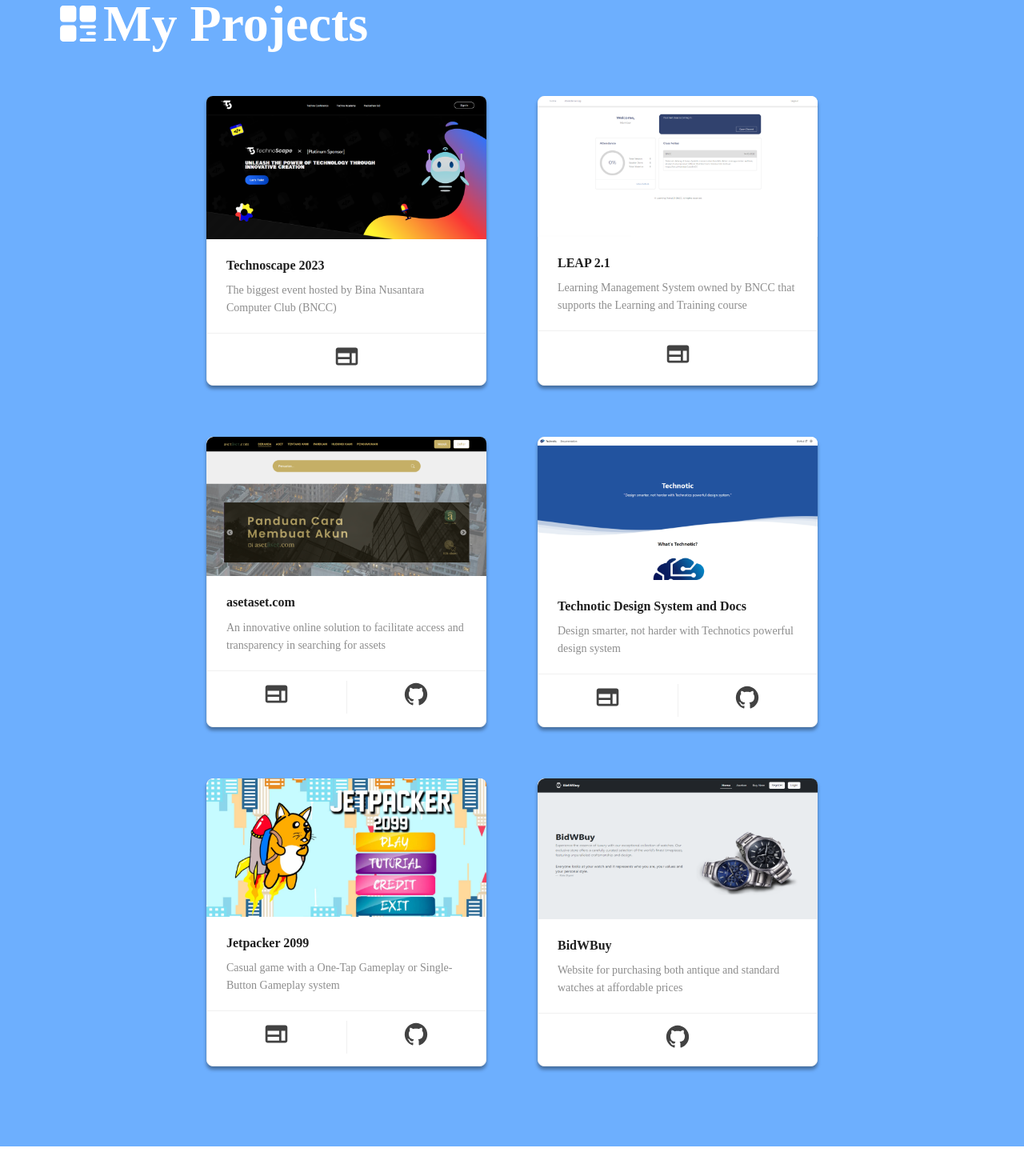
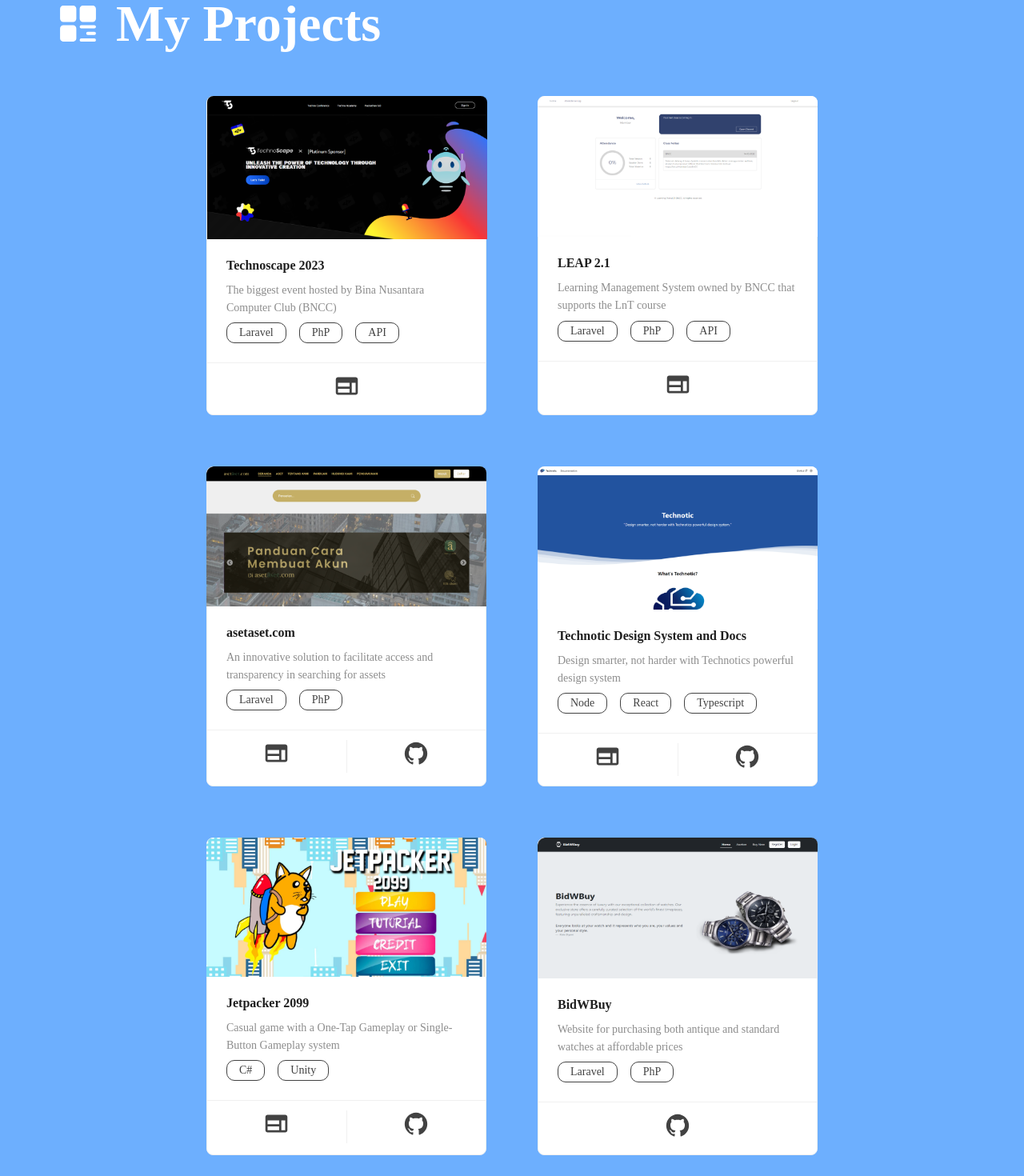
Before and after one commit to joshuajevon/portfolio, a React (Create React App) app: page / in a window 1280 px wide. Shown: the part 3140-4610 px from the top of the page at 80% size. Before the commit the page ends 4573 px from the top, so only its background shows below. Built offline with nearby package versions, Linux system fonts and the light colour scheme.

Commit message:
fix: card hover

```diff
--- a/src/section/Projects/Projects.jsx
+++ b/src/section/Projects/Projects.jsx
@@ -23,12 +23,12 @@
                 <div className="projects-content">
 
                     <div className="projects-row">
-                        <Card style={{ width: '350px',  fontFamily: 'Poppins', boxShadow: '0px 4px 4px #0000005c' }}
+                        <Card hoverable style={{ width: '350px',  fontFamily: 'Poppins'}}
                             cover={
-                            <img style={{ width:'350px' }}
-                                alt="Technoscape"
-                                src={Technoscape}
-                            />
+                                <img style={{ width:'350px', marginLeft:'0.5px' }}
+                                    alt="Technoscape"
+                                    src={Technoscape}
+                                />
                             }
                             actions={[
                                 <div className="card-image">
@@ -45,12 +45,23 @@
                                 <Meta
                                     title="Technoscape 2023"
                                     description="The biggest event hosted by Bina Nusantara Computer Club (BNCC)"
-                                    />
+                                />
+                                <div className="tech">
+                                    <div className="list-tech">
+                                        Laravel
+                                    </div>
+                                    <div className="list-tech">
+                                        PhP
+                                    </div>
+                                    <div className="list-tech">
+                                        API
+                                    </div>
+                                </div>
                         </Card>
 
-                        <Card style={{ width: '350px',  fontFamily: 'Poppins', boxShadow: '0px 4px 4px #0000005c' }}
+                        <Card hoverable style={{ width: '350px',  fontFamily: 'Poppins'}}
                             cover={
-                            <img style={{ width:'350px' }}
+                            <img style={{ width:'350px', marginLeft:'0.2px' }}
                                 alt="Leap"
                                 src={Leap}
                             />
@@ -69,15 +80,26 @@
                             ]}  >
                                 <Meta
                                     title="LEAP 2.1"
-                                    description="Learning Management System owned by BNCC that supports the Learning and Training course"
+                                    description="Learning Management System owned by BNCC that supports the LnT course"
                                     />
+                                <div className="tech">
+                                    <div className="list-tech">
+                                        Laravel
+                                    </div>
+                                    <div className="list-tech">
+                                        PhP
+                                    </div>
+                                    <div className="list-tech">
+                                        API
+                                    </div>
+                                </div>
                         </Card>
                     </div>
 
                     <div className="projects-row">
-                        <Card style={{ width: '350px',  fontFamily: 'Poppins', boxShadow: '0px 4px 4px #0000005c' }}
+                        <Card hoverable style={{ width: '350px',  fontFamily: 'Poppins'}}
                             cover={
-                            <img style={{ width:'350px' }}
+                            <img style={{ width:'350px', marginLeft:'0.2px' }}
                                 alt="AsetAset"
                                 src={AsetAset}
                             />
@@ -96,13 +118,21 @@
                             ]}  >
                                 <Meta
                                     title="asetaset.com"
-                                    description="An innovative online solution to facilitate access and transparency in searching for assets "
+                                    description="An innovative solution to facilitate access and transparency in searching for assets "
                                     />
+                                <div className="tech">
+                                    <div className="list-tech">
+                                        Laravel
+                                    </div>
+                                    <div className="list-tech">
+                                        PhP
+                                    </div>
+                                </div>
                         </Card>
 
-                        <Card style={{ width: '350px',  fontFamily: 'Poppins', boxShadow: '0px 4px 4px #0000005c' }}
+                        <Card hoverable style={{ width: '350px',  fontFamily: 'Poppins'}}
                             cover={
-                            <img style={{ width:'350px' }}
+                            <img style={{ width:'350px', marginLeft:'0.2px' }}
                                 alt="Technotic"
                                 src={Technotic}
                             />
@@ -123,13 +153,24 @@
                                     title="Technotic Design System and Docs"
                                     description="Design smarter, not harder with Technotics powerful design system"
                                     />
+                                <div className="tech">
+                                    <div className="list-tech">
+                                        Node
+                                    </div>
+                                    <div className="list-tech">
+                                        React
+                                    </div>
+                                    <div className="list-tech">
+                                        Typescript
+                                    </div>
+                                </div>
                         </Card>
                     </div>
 
                     <div className="projects-row">
-                        <Card style={{ width: '350px',  fontFamily: 'Poppins', boxShadow: '0px 4px 4px #0000005c' }}
+                        <Card hoverable style={{ width: '350px',  fontFamily: 'Poppins'}}
                             cover={
-                            <img style={{ width:'350px' }}
+                            <img style={{ width:'350px', marginLeft:'0.2px' }}
                                 alt="Jetpacker"
                                 src={Jetpacker}
                             />
@@ -150,11 +191,19 @@
                                     title="Jetpacker 2099"
                                     description="Casual game with a One-Tap Gameplay or Single-Button Gameplay system"
                                     />
+                                <div className="tech">
+                                    <div className="list-tech">
+                                        C#
+                                    </div>
+                                    <div className="list-tech">
+                                        Unity
+                                    </div>
+                                </div>
                         </Card>
 
-                        <Card style={{ width: '350px',  fontFamily: 'Poppins', boxShadow: '0px 4px 4px #0000005c' }}
+                        <Card hoverable style={{ width: '350px',  fontFamily: 'Poppins'}}
                             cover={
-                            <img style={{ width:'350px' }}
+                            <img style={{ width:'350px', marginLeft:'0.2px' }}
                                 alt="BidWBuy"
                                 src={BidWBuy}
                             />
@@ -175,6 +224,14 @@
                                     title="BidWBuy"
                                     description="Website for purchasing both antique and standard watches at affordable prices"
                                     />
+                                <div className="tech">
+                                    <div className="list-tech">
+                                        Laravel
+                                    </div>
+                                    <div className="list-tech">
+                                        PhP
+                                    </div>
+                                </div>
                         </Card>
                     </div>
 
--- a/src/styles/section/_projects.scss
+++ b/src/styles/section/_projects.scss
@@ -13,6 +13,7 @@
     justify-content: flex-start;
     padding-left: 50px;
     padding-right: 50px;
+    gap: 1rem;
 }
 
 .projects-title h1{
@@ -41,6 +42,29 @@
 
 .projects-row .card-image img:hover{
     transform: translateY(5px) ;
+}
+
+.tech{
+    display: flex;
+    flex-direction: row;
+    gap: 1rem;
+    margin-top: 0.7rem;
+}
+
+.tech .list-tech{
+    padding: 1px 15px;
+    border-radius: 10px;
+    color: $black;
+    border: $black 1px solid;
+    transition: linear 0.2s;
+}
+
+.tech .list-tech:hover{
+    background-color: $light-blue;
+    padding: 1px 15px;
+    border-radius: 10px;
+    color: $white-main;
+    border: $white-main 1px solid;
 }
 
 @media screen and (max-width: $large) {
```
Also changed, not shown: src/section/Contact/Contact.jsx (+16 -0 lines).
